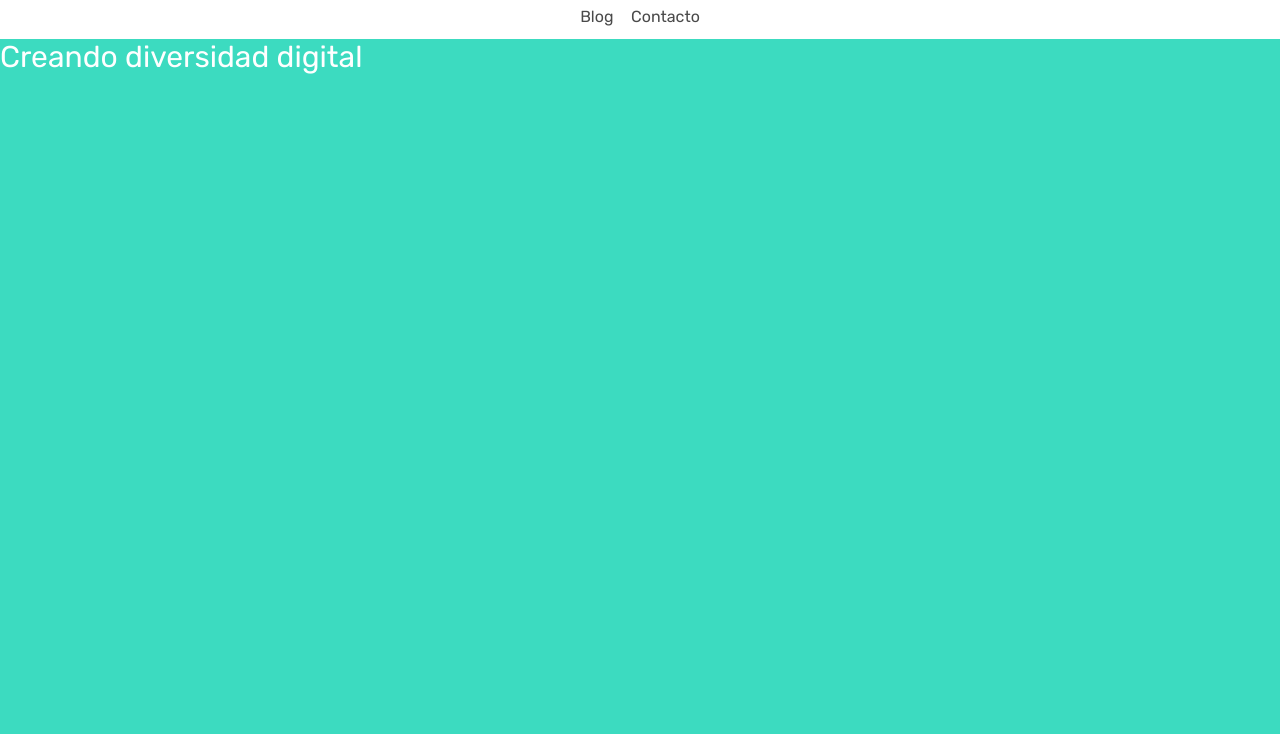
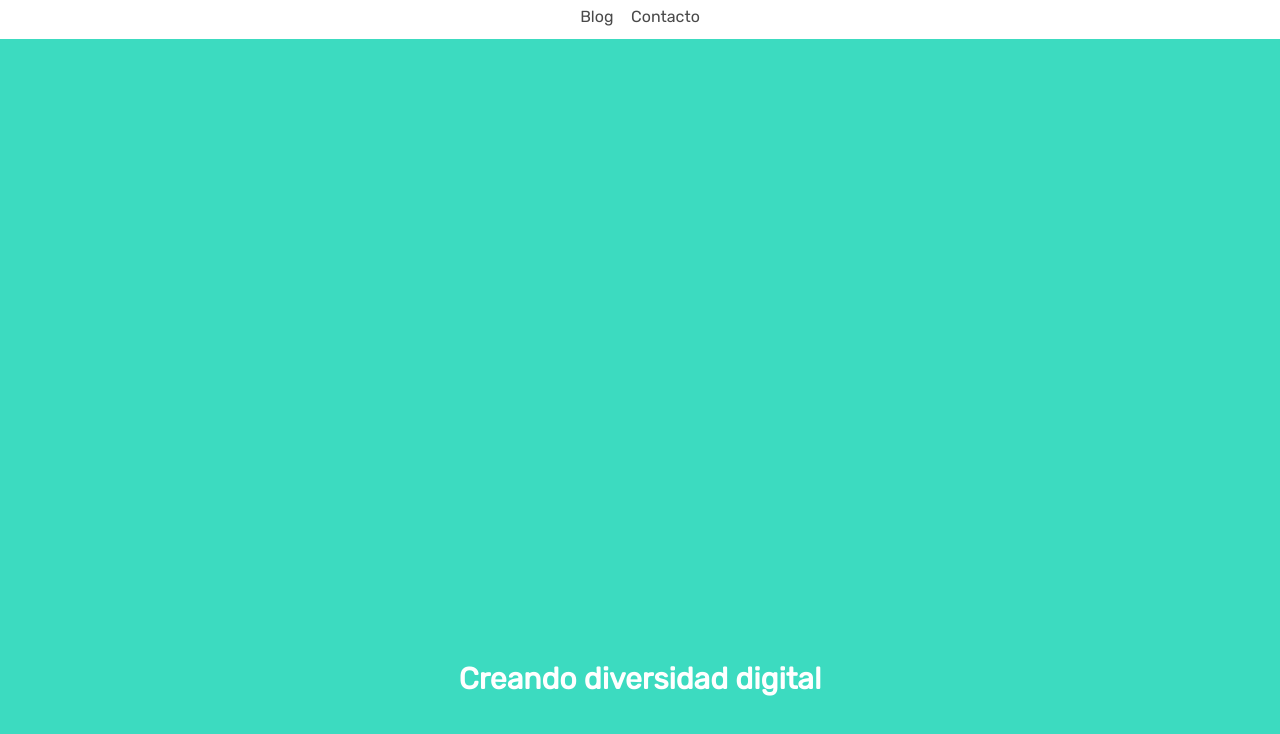
Before and after one commit to valerialp/f-m1-evaluacion-intermedia-valerialp, a plain HTML site: page index.html in a window 1280 px wide. Shown: the part 78-812 px from the top of the page. Drawn offline with Linux system fonts and the light colour scheme.

Commit message:
version movil

```diff
--- a/style.css
+++ b/style.css
@@ -37,9 +37,24 @@ body{
     color: #FFFFFF;
     font-family: 'Rubik', sans-serif;
     font-size: 30px;
+    font-weight: bold;
     margin-top:13px;
+    display:flex;
+    justify-content: center;
+    align-items: center;
+}
+.content{
+
+
+}
+.content p{
+    margin-top:0px;
+    margin-bottom:0px;
+    padding-left: 82.5px;
+    padding-right: 82.5px;
+    text-align: center;
 }
 
-.content p{
-    margin-top:0px;
+@media all and (min-width:768px){
+
 }
```
